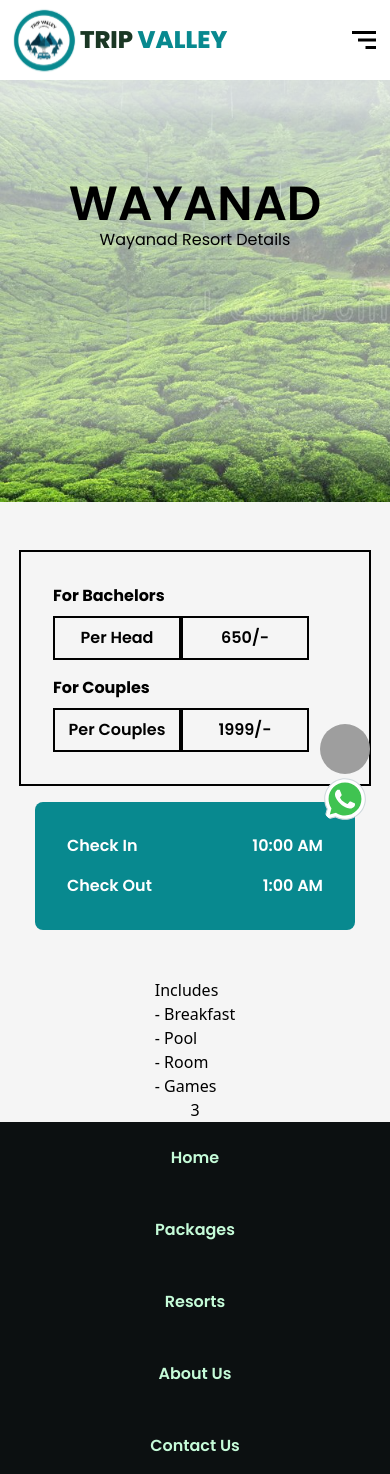
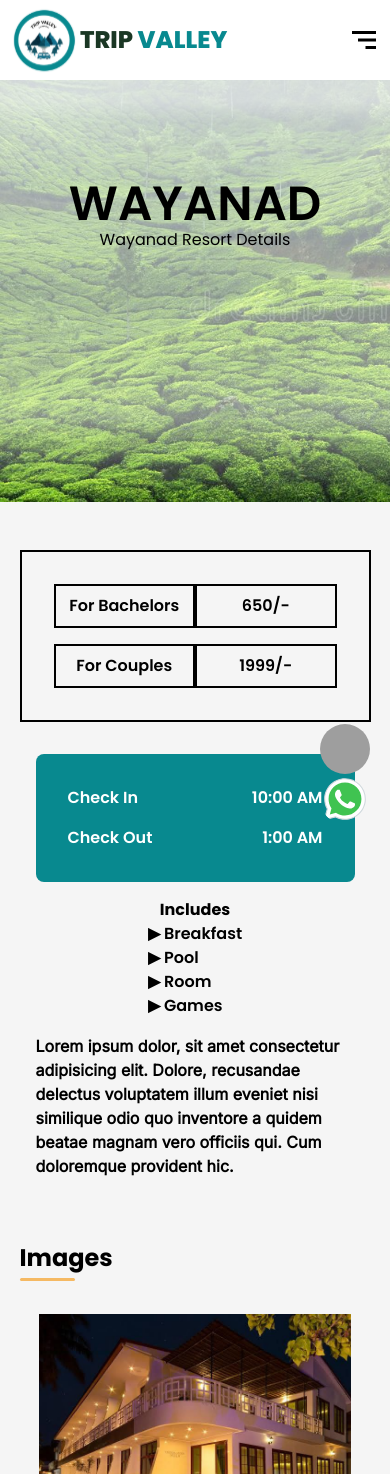
Before and after one commit to D3OXY/trip-valley, a Next.js app: page /resorts/wayanad in a window 390 px wide. Shown: the top 1474 px of the page. Built offline with nearby package versions, Linux system fonts and the light colour scheme; grey boxes are pictures that could not be loaded.

Commit message:
Resort Page

```diff
--- a/pages/resorts/[name]/index.jsx
+++ b/pages/resorts/[name]/index.jsx
@@ -59,26 +59,24 @@ function Index(props) {
             <Container>
                 <div className='flex flex-col items-center justify-center pt-12'>
 
-                    <div className='flex flex-col md:flex-row '>
+                    <div className='min-w-[90vw] md:min-w-[50vw] max-w-[90vw] md:max-w-[50vw] mb-12'>
 
-                        <div className='border-2 border-black p-8'>
+                        <div className='min-w-[90vw] md:min-w-[50vw] border-2 border-black p-8'>
                             <div className='mb-4'>
-                                <p className='font-Poppins font-bold mb-2'>For Bachelors</p>
-                                <div className='flex flex-row w-64 md:w-96 border-2 border-black'>
-                                    <div className='w-[50%] border-r-2 border-black flex items-center justify-center font-Poppins font-semibold p-2'>Per Head</div>
+                                <div className='flex flex-row border-2 border-black'>
+                                    <div className='w-[50%] border-r-2 border-black flex items-center justify-center font-Poppins font-semibold p-2'>For Bachelors</div>
                                     <div className='w-[50%] border-l-2 border-black flex items-center justify-center font-Poppins font-semibold p-2'>650/-</div>
                                 </div>
                             </div>
                             <div className='mt-4'>
-                                <p className='font-Poppins font-bold mb-2'>For Couples</p>
-                                <div className='flex flex-row  w-64 md:w-96 border-2 border-black'>
-                                    <div className='w-[50%] border-r-2 border-black flex items-center justify-center font-Poppins font-semibold p-2'>Per Couples</div>
+                                <div className='flex flex-row border-2 border-black'>
+                                    <div className='w-[50%] border-r-2 border-black flex items-center justify-center font-Poppins font-semibold p-2'>For Couples</div>
                                     <div className='w-[50%] border-l-2 border-black flex items-center justify-center font-Poppins font-semibold p-2'>1999/-</div>
                                 </div>
                             </div>
                         </div>
-
-                        <div className='flex items-center justify-end'>
+                        <div className='flex flex-col md:flex-row items-center justify-center mt-4'>
+                            <div className='w-[100%] md:w-[50%] flex items-center justify-center'>
                                 <div className='bg-[#08898F] rounded-lg w-80 p-4 m-4 '>
                                     <div className='flex flex-row m-4'>
                                         <div className='w-[50%] font-Poppins font-semibold text-white '>Check In</div>
@@ -94,23 +92,35 @@ function Index(props) {
                                     </div>
                                 </div>
                             </div>
-
+                            <div className='w-[100%] md:w-[50%] flex flex-col items-center justify-center '>
+                                <h2 className='font-Poppins font-bold '>Includes</h2>
+                                <ul className='font-Poppins font-semibold '>
+                                    <li>▶ Breakfast</li>
+                                    <li>▶ Pool</li>
+                                    <li>▶ Room</li>
+                                    <li>▶ Games</li>
+                                </ul>
                             </div>
-
-                    <div className='flex flex-row mt-8 items-start '>
-                        <div className='w-[100%] md:w-[80%] '>
-                            <h2>Includes</h2>
-                            <ul>
-                                <li>- Breakfast</li>
-                                <li>- Pool</li>
-                                <li>- Room</li>
-                                <li>- Games</li>
-                            </ul>
+                        </div>
+                        <div className='font-Inter font-semibold m-4'>
+                            Lorem ipsum dolor, sit amet consectetur adipisicing elit. Dolore, recusandae delectus voluptatem illum eveniet nisi similique odio quo inventore a quidem beatae magnam vero officiis qui. Cum doloremque provident hic.
                         </div>
 
                     </div>
 
-                    <div>3</div>
+                    <div className='flex flex-col items-start justify-start w-[90vw] md:w-[70vw]'>
+                        <h1 className='text-underline font-Poppins font-bold text-2xl'>Images</h1>
+                        <div className='mt-6 flex flex-col items-center justify-center w-[90vw] md:w-[70vw] mb-12'>
+                            <img src="/placeholder-img.jfif" alt="fffg" className='max-w-[80vw] md:max-w-[60vw] mt-4' />
+                            <img src="/placeholder-img.jfif" alt="fffg" className='max-w-[80vw] md:max-w-[60vw] mt-4' />
+                            <img src="/placeholder-img.jfif" alt="fffg" className='max-w-[80vw] md:max-w-[60vw] mt-4' />
+                            <img src="/placeholder-img.jfif" alt="fffg" className='max-w-[80vw] md:max-w-[60vw] mt-4' />
+                            <img src="/placeholder-img.jfif" alt="fffg" className='max-w-[80vw] md:max-w-[60vw] mt-4' />
+                            <img src="/placeholder-img.jfif" alt="fffg" className='max-w-[80vw] md:max-w-[60vw] mt-4' />
+                            <img src="/placeholder-img.jfif" alt="fffg" className='max-w-[80vw] md:max-w-[60vw] mt-4' />
+                        </div>
+                    </div>
+
                 </div>
             </Container>
             <Footer />
```
Lines whose indentation alone changed are shown as unchanged.
